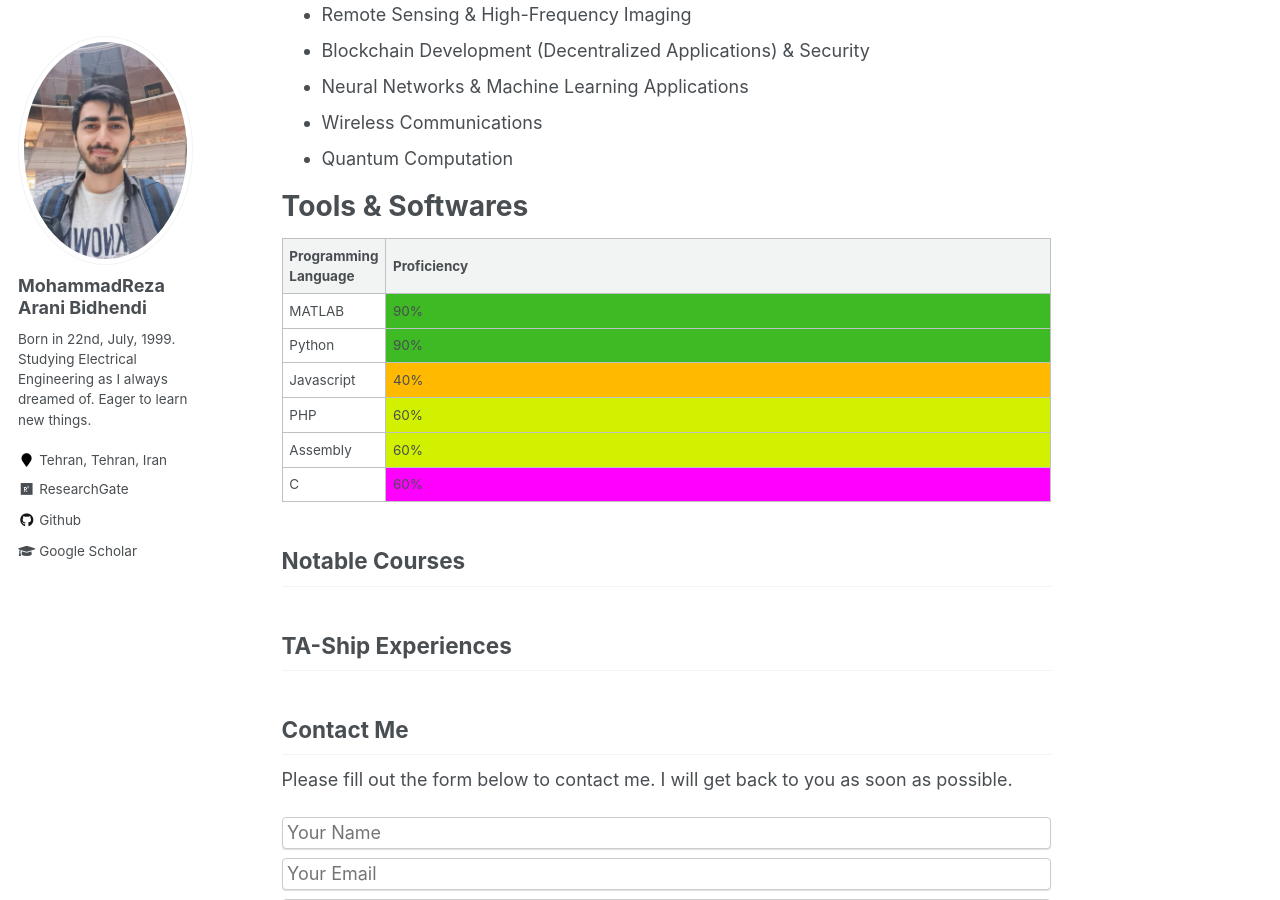
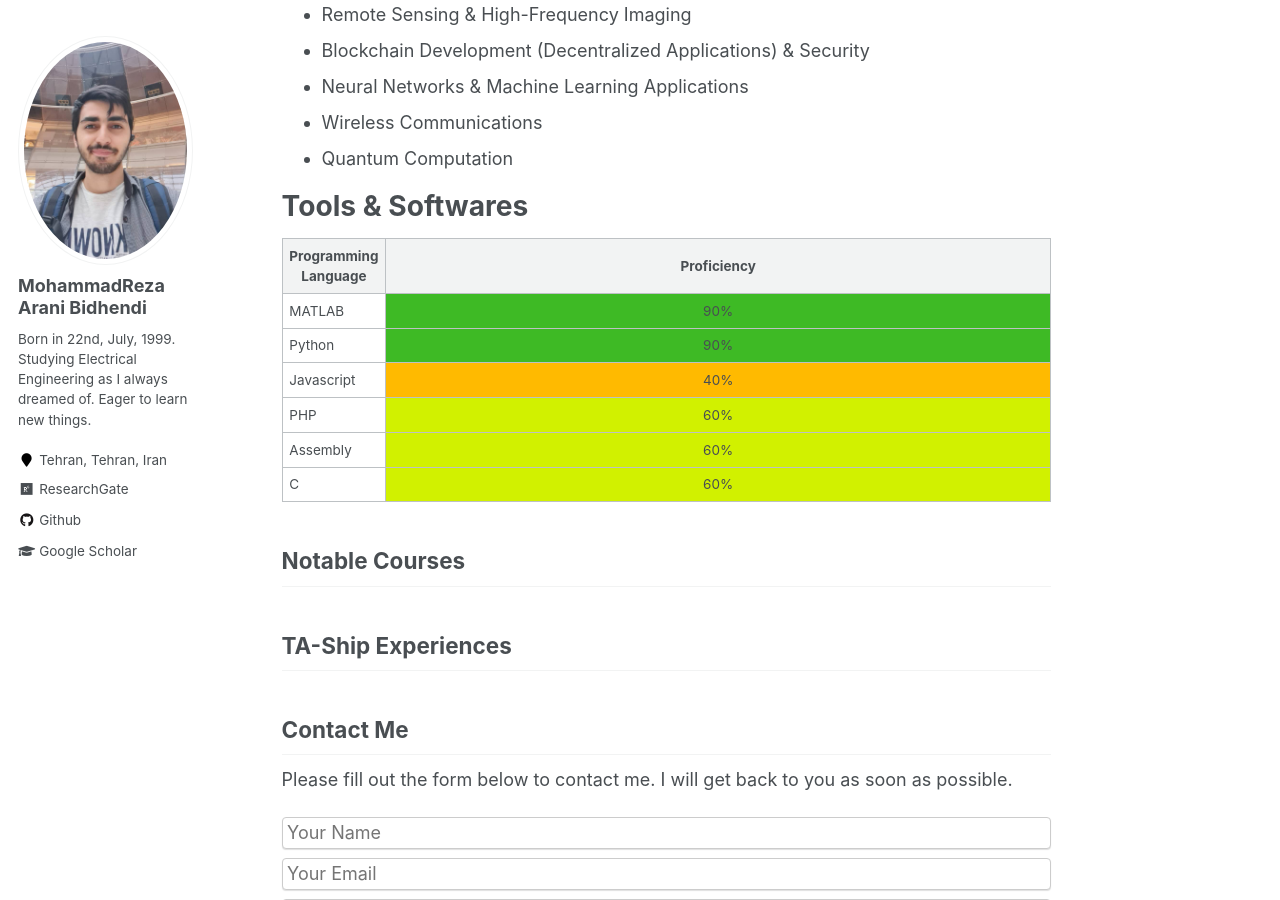
Before and after one commit to MohammadReza-Arani/MohammadReza-Arani.github.io, a Jekyll site: the page built from _pages/about.md, in a window 1280 px wide and 900 px high, scrolled down 1012 px. Built offline with Jekyll 4.4.1, drawn with Linux system fonts in a browser that asks for light colours.

Commit message:
Update about.md

```diff
--- a/_pages/about.md
+++ b/_pages/about.md
@@ -57,34 +57,34 @@ Tools & Softwares
 <table class="table table-bordered table-striped">
   <thead>
     <tr>
-      <th>Programming Language</th>
-      <th align="center">Proficiency</th>
+      <th style="text-align: center;">Programming Language</th>
+      <th style="text-align: center;">Proficiency</th>
     </tr>
   </thead>
   <tbody>
     <tr>
       <td>MATLAB</td>
-      <td style="width: 90%; background-color: #3eba25">90%</td>
+      <td style="width: 90%;text-align: center; background-color: #3eba25">90%</td>
     </tr>
     <tr>
       <td>Python</td>
-      <td style="width: 90%; background-color: #3eba25">90%</td>
+      <td style="width: 90%;text-align: center; background-color: #3eba25">90%</td>
     </tr>
     <tr>
       <td>Javascript</td>
-      <td style="width: 40%; background-color: #ffba00">40%</td>
+      <td style="width: 40%;text-align: center; background-color: #ffba00">40%</td>
     </tr>
     <tr>
       <td>PHP</td>
-      <td style="width: 60%; background-color: #d1f100">60%</td>
+      <td style="width: 60%;text-align: center; background-color: #d1f100">60%</td>
     </tr>
     <tr>
       <td>Assembly</td>
-      <td style="width: 60%; background-color: #d1f100">60%</td>
+      <td style="width: 60%;text-align: center; background-color: #d1f100">60%</td>
     </tr>
     <tr>
       <td>C</td>
-      <td style="width: 60%; background-color: #FF00FF">60%</td>
+      <td style="width: 60%;text-align: center; background-color: #d1f100">60%</td>
     </tr>
   </tbody>
 </table>
```
